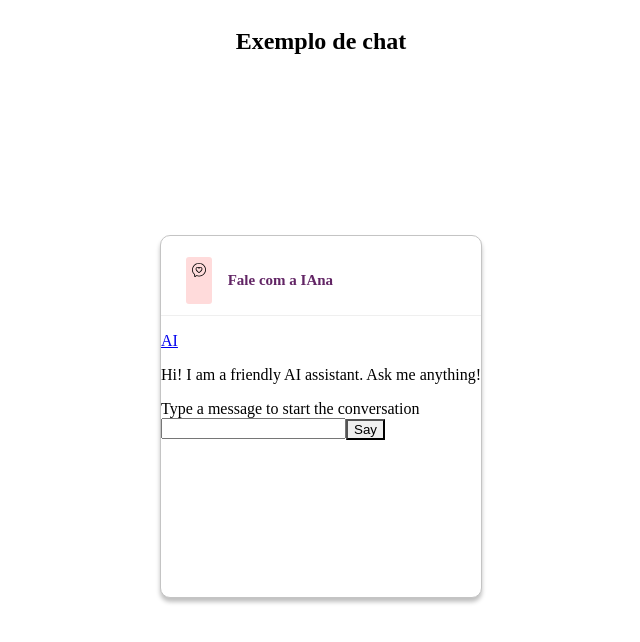
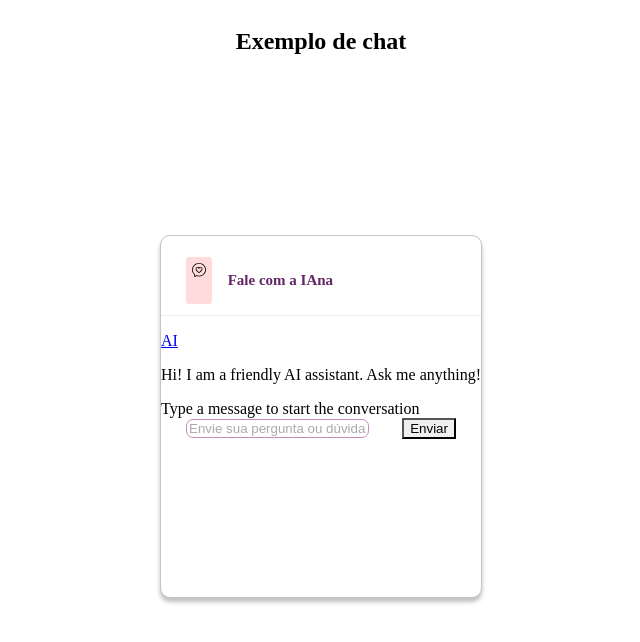
Before and after one commit to mapadoacolhimento/boas-vindas-chatbot, a Next.js app: page / in a window 1280 px wide. Shown: the top 642 px of the page, without its empty margins (319-959 px from the left). Built offline with nearby package versions, Linux system fonts and the light colour scheme.

Commit message:
Adicionando campo de input conforme o layout

```diff
--- a/components/Chat.tsx
+++ b/components/Chat.tsx
@@ -3,7 +3,7 @@
 import { useEffect, useState } from "react";
 import ChatLine, { type ChatGPTMessage, LoadingChatLine } from "./ChatLine";
 import { useCookies } from "react-cookie";
-import { Button } from "@chakra-ui/react";
+import { Button, Input, HStack, Box } from "@chakra-ui/react";
 
 const COOKIE_NAME = "nextjs-example-ai-chat-gpt3";
 
@@ -16,12 +16,21 @@ export const initialMessages: ChatGPTMessage[] = [
 ];
 
 const InputMessage = ({ input, setInput, sendMessage }: any) => (
-  <div className="mt-6 flex clear-both">
-    <input
+  <HStack spacing="16px" px="25px">
+    <Box flex="1">
+      <Input
+        placeholder='Envie sua pergunta ou dúvida e a aIAna vai te ajudar'
+        _placeholder={{
+          opacity: 1,
+          color: '#AAA',
+          size: "md",
+          fontsize: "13px",
+          fontWeight: "400"}}
+        borderRadius="7px"
+        border="1px solid #C68CB9"
         type="text"
         aria-label="chat input"
         required
-      className="min-w-0 flex-auto appearance-none rounded-md border border-zinc-900/10 bg-white px-3 py-[calc(theme(spacing.2)-1px)] shadow-md shadow-zinc-800/5 placeholder:text-zinc-400 focus:border-teal-500 focus:outline-none focus:ring-4 focus:ring-teal-500/10 sm:text-sm"
         value={input}
         onKeyDown={(e) => {
           if (e.key === "Enter") {
@@ -33,17 +42,19 @@ const InputMessage = ({ input, setInput, sendMessage }: any) => (
           setInput(e.target.value);
           }}
       />
+    </Box>
+    <Box>
       <Button
         type="submit"
-      className="ml-4 flex-none"
         onClick={() => {
           sendMessage(input);
           setInput("");
         }}
       >
-      Say
+        Enviar
       </Button>
-  </div>
+    </Box>
+  </HStack>
 );
 
 export default function Chat() {
```
Lines whose indentation alone changed are shown as unchanged.
